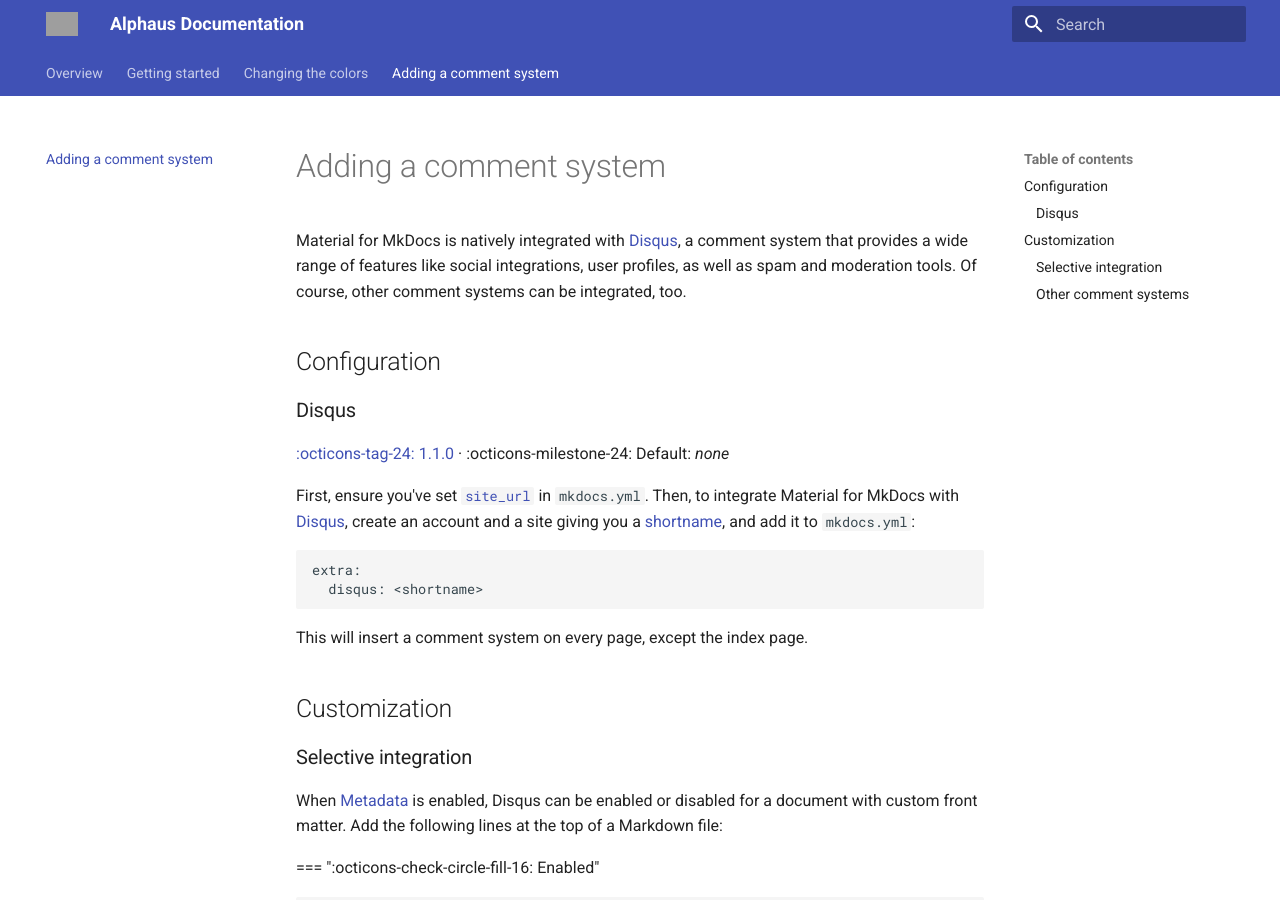
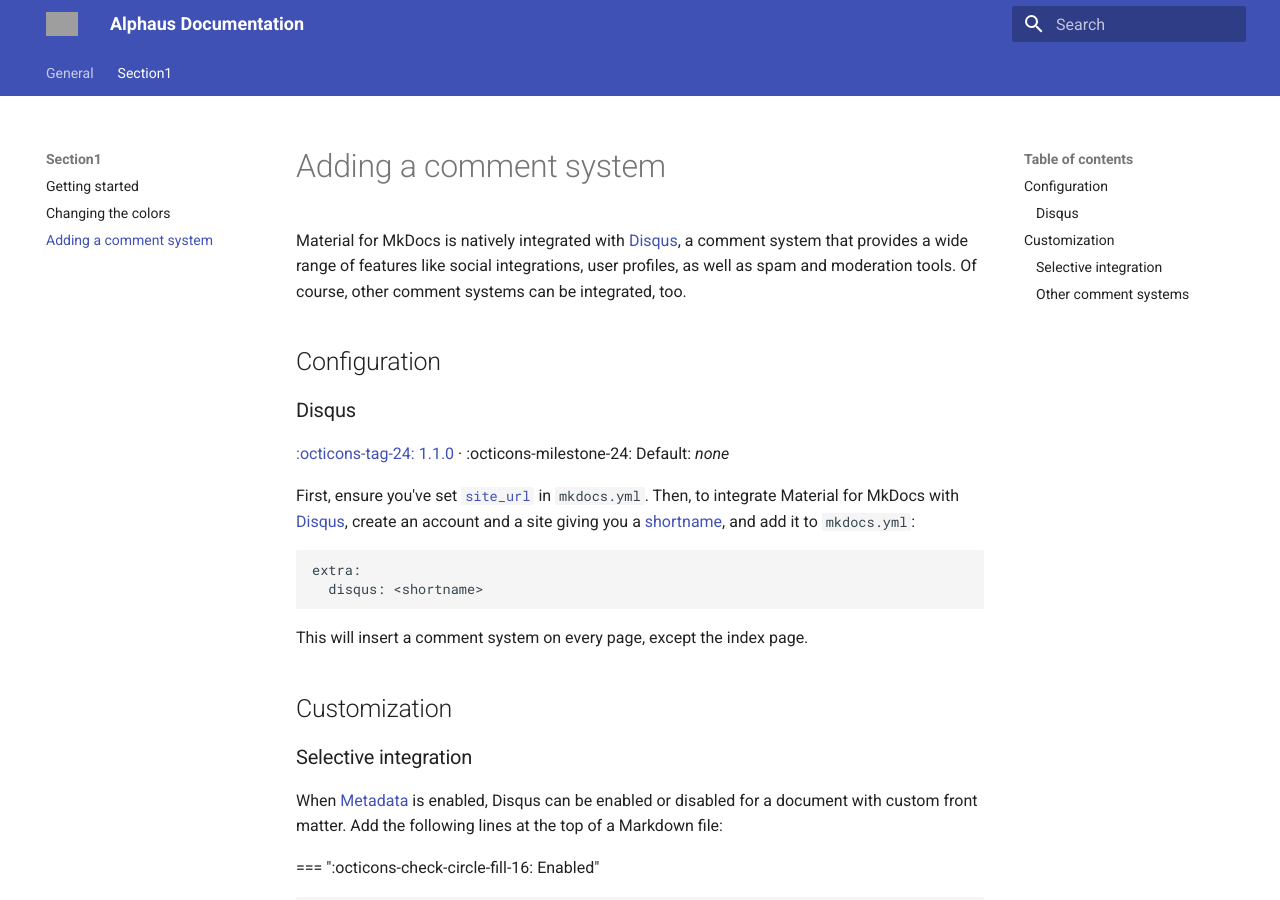
Before and after one commit to alphauslabs/tmpdocs, an MkDocs documentation site: the page built from docs/adding-a-comment-system.md, in a window 1280 px wide and 900 px high. Built offline with MkDocs 1.6.1 and Material for MkDocs 9.7.7, drawn with Linux system fonts in a browser that asks for light colours; grey boxes are pictures that could not be loaded.

Commit message:
chore: test section

```diff
--- a/mkdocs.yml
+++ b/mkdocs.yml
@@ -5,7 +5,8 @@ theme:
   features:
   - navigation.tabs
 nav:
-- 'index.md'
-- 'getting-started.md'
-- 'changing-the-colors.md'
-- 'adding-a-comment-system.md'
+- 'General': 'index.md'
+- 'Section1':
+  - 'getting-started.md'
+  - 'changing-the-colors.md'
+  - 'adding-a-comment-system.md'
```
